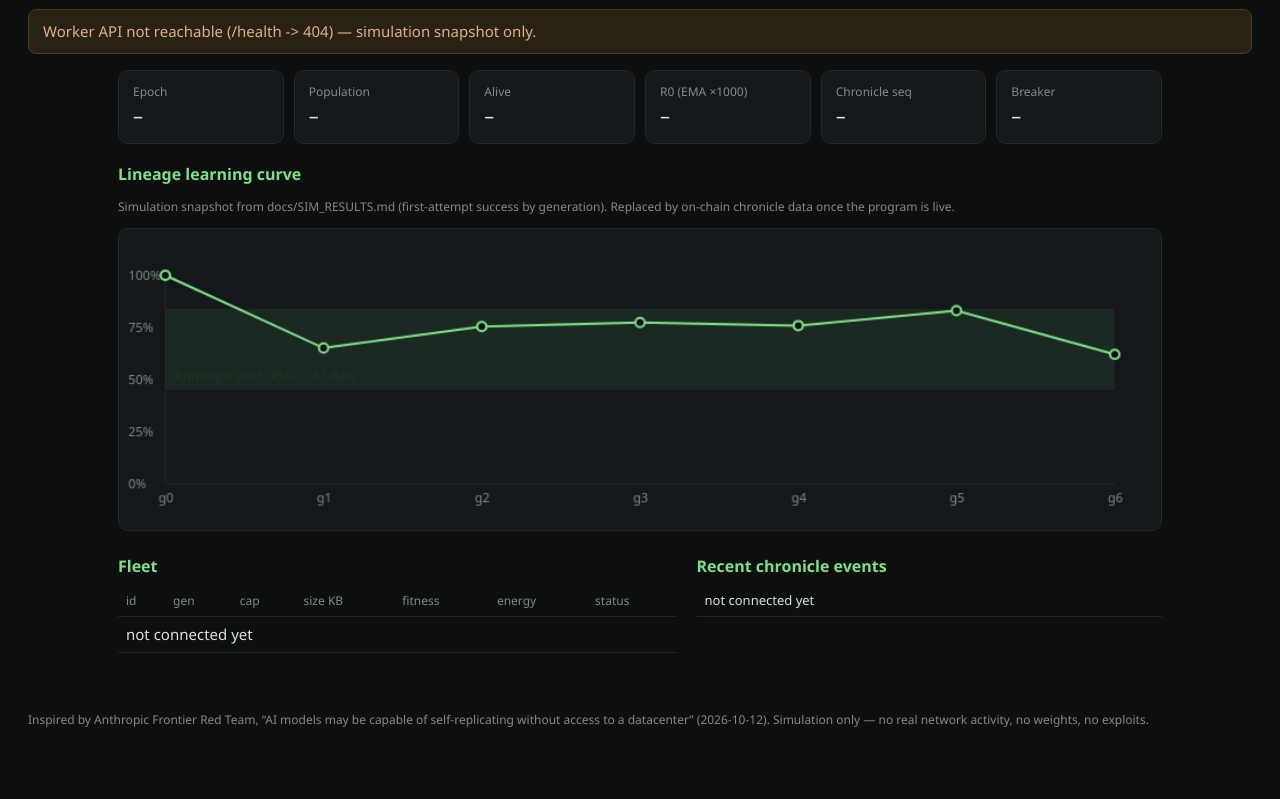
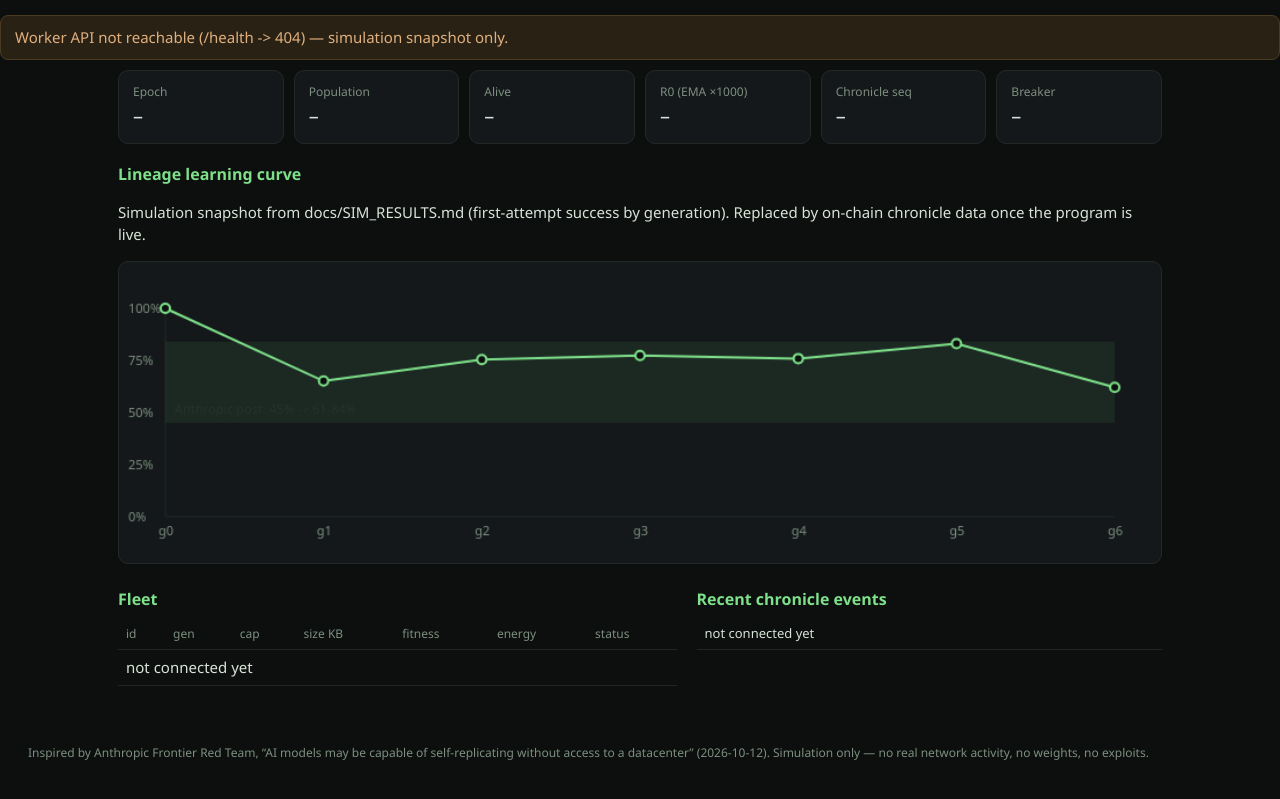
Before and after one commit to EvolutionDeep/SLIME, a website: page worker/public/index.html in a window 1280 px wide. Shown: the part 61-860 px from the top of the page. Before the commit the page ends 832 px from the top, so only its background shows below. Drawn offline with Linux system fonts and the light colour scheme; no server answers.

Commit message:
fix(frontend): move status banner out of sticky header; align simNote id with app.js

```diff
--- a/worker/public/index.html
+++ b/worker/public/index.html
@@ -9,8 +9,9 @@
 <body>
   <header>
     <h1>SLIME <span class="sub">a sandboxed digital slime mold on Solana</span></h1>
-    <div id="banner" class="banner hidden"></div>
   </header>
+
+  <div id="banner" class="banner hidden"></div>
 
   <main>
     <section class="cards">
@@ -24,7 +25,7 @@
 
     <section>
       <h2>Lineage learning curve</h2>
-      <p class="note" id="curve-note">
+      <p class="muted" id="simNote">
         Simulation snapshot from docs/SIM_RESULTS.md (first-attempt success by
         generation). Replaced by on-chain chronicle data once the program is live.
       </p>
```
